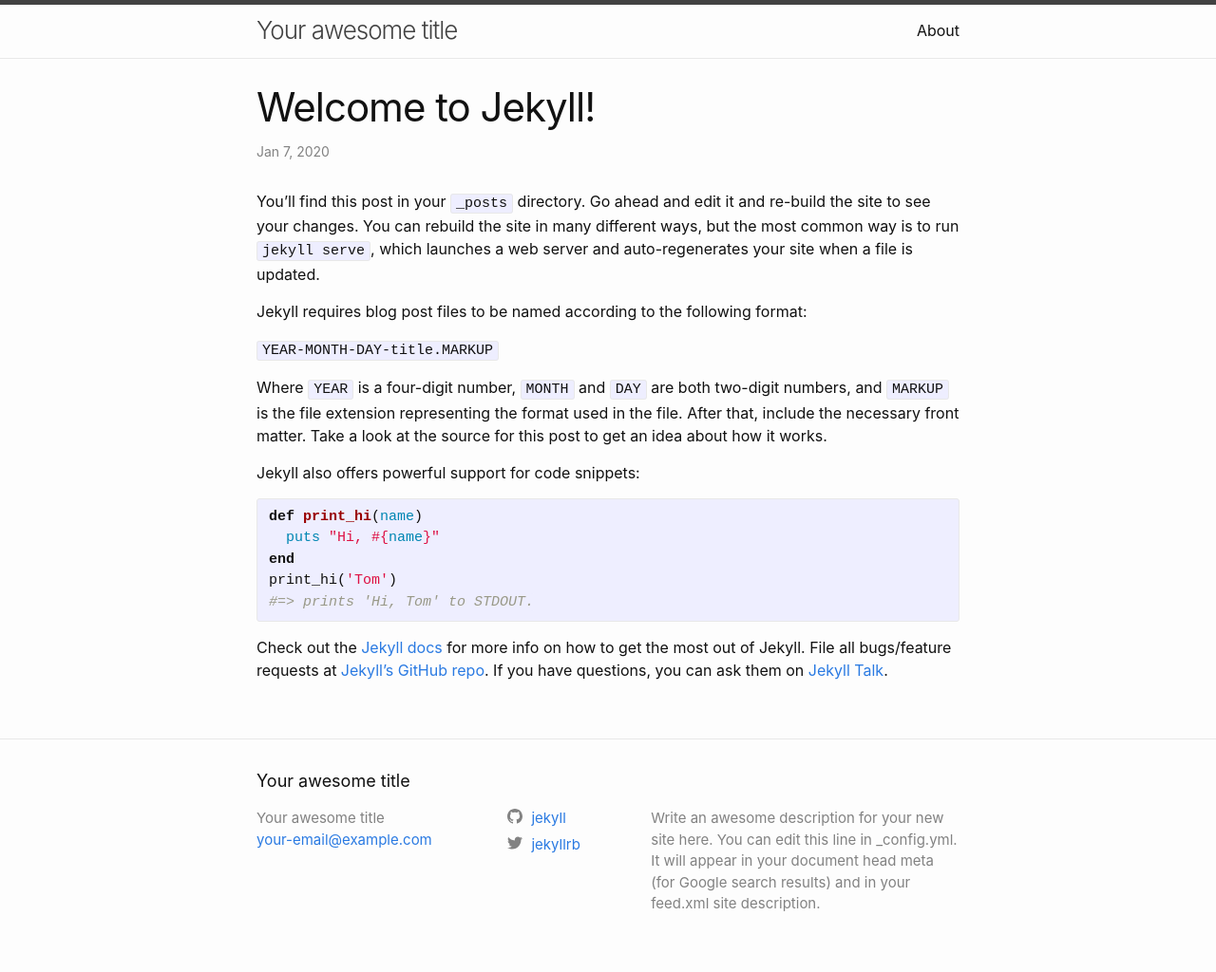
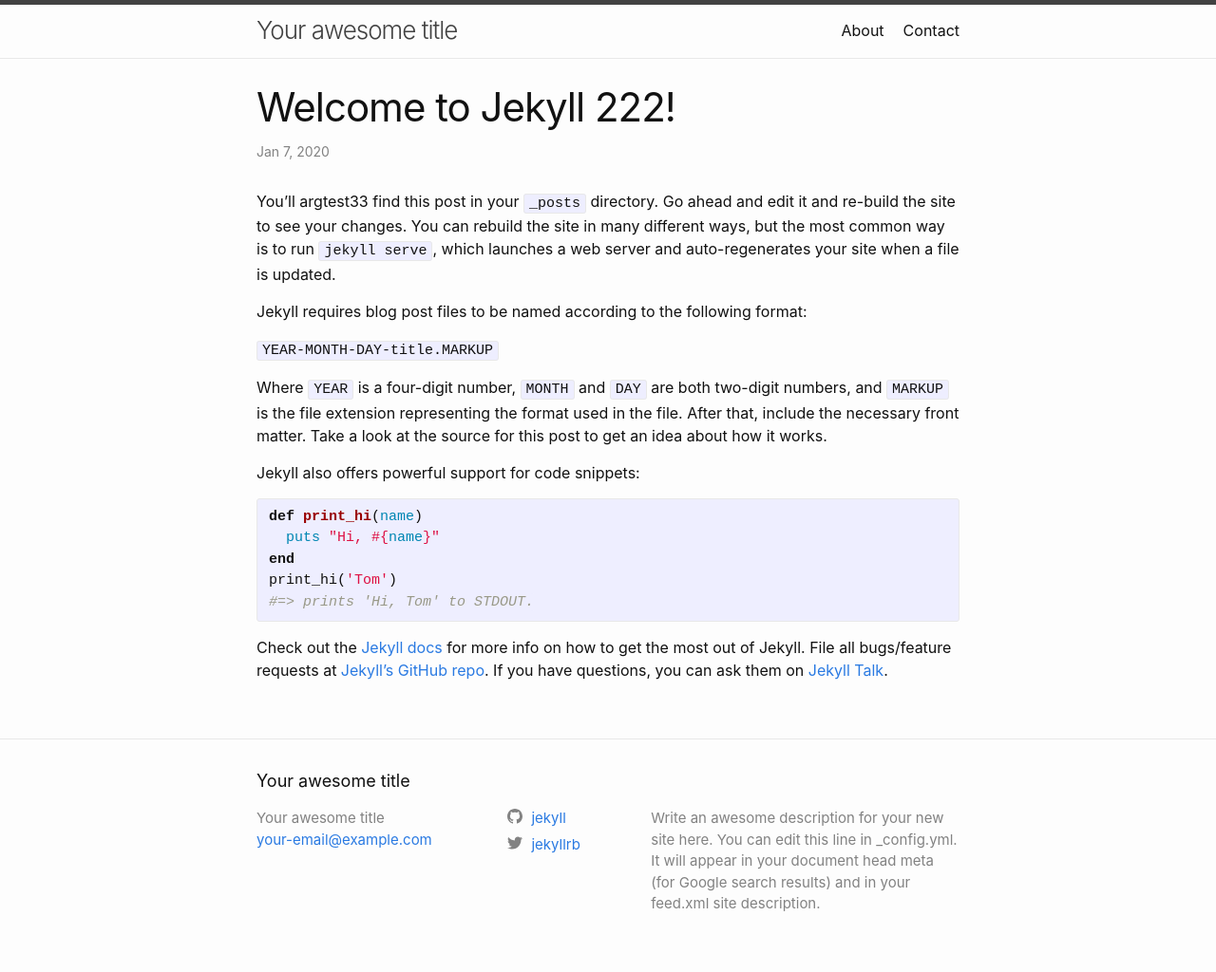
Before and after one commit to wilsonneto-dev/Jekyll_MyBlog, a Jekyll site: the page built from _posts/2020-01-07-welcome-to-jekyll-2.markdown, in a window 1280 px wide. Shown: the whole page at 95% size. Built offline with Jekyll 4.4.1, drawn with Linux system fonts in a browser that asks for light colours.

```diff
--- a/_config.yml
+++ b/_config.yml
@@ -24,7 +24,7 @@ description: >- # this means to ignore newlines until "baseurl:"
   Write an awesome description for your new site here. You can edit this
   line in _config.yml. It will appear in your document head meta (for
   Google search results) and in your feed.xml site description.
-baseurl: "" # the subpath of your site, e.g. /blog
+baseurl: "/SSG_Jekyll_Example" # the subpath of your site, e.g. /blog
 url: "" # the base hostname & protocol for your site, e.g. http://example.com
 twitter_username: jekyllrb
 github_username:  jekyll
@@ -33,6 +33,11 @@ github_username:  jekyll
 theme: minima
 plugins:
   - jekyll-feed
+
+# permalink: /:categories/:year/:month/:day/:title
+# permalink: /:categories/:year/:month/:day/:title
+permalink: /:title
+
 
 # Exclude from processing.
 # The following items will not be processed, by default.
--- a/_layouts/home.html
+++ b/_layouts/home.html
@@ -10,7 +10,7 @@ layout: default
   {{ content }}
 
   {%- if site.posts.size > 0 -%}
-    <h2 class="post-list-heading">Ooopa {{ page.list_title | default: "Posts" }}</h2>
+    <h2 class="post-list-heading">Oo {{ page.list_title | default: "Posts" }}</h2>
     <ul class="post-list">
       {%- for post in site.posts -%}
       <li>
@@ -18,7 +18,7 @@ layout: default
         <span class="post-meta">{{ post.date | date: date_format }}</span>
         <h3>
           <a class="post-link" href="{{ post.url | relative_url }}">
-            {{ post.title | escape }}
+            {{ post.title | escape }} {{post.argtest}}
           </a>
         </h3>
         {%- if site.show_excerpts -%}
--- a/_layouts/post.html
+++ b/_layouts/post.html
@@ -1,27 +1,41 @@
 ---
 layout: default
 ---
-<article class="post h-entry" itemscope itemtype="http://schema.org/BlogPosting">
 
+<article
+  class="post h-entry"
+  itemscope
+  itemtype="http://schema.org/BlogPosting"
+>
   <header class="post-header">
-    <h1 class="post-title p-name" itemprop="name headline">{{ page.title | escape }}</h1>
+    <h1 class="post-title p-name" itemprop="name headline">
+      {{ page.title | escape }}
+    </h1>
     <p class="post-meta">
-      <time class="dt-published" datetime="{{ page.date | date_to_xmlschema }}" itemprop="datePublished">
-        {%- assign date_format = site.minima.date_format | default: "%b %-d, %Y" -%}
-        {{ page.date | date: date_format }}
+      <time
+        class="dt-published"
+        datetime="{{ page.date | date_to_xmlschema }}"
+        itemprop="datePublished"
+      >
+        {%- assign date_format = site.minima.date_format | default: "%b %-d, %Y"
+        -%} {{ page.date | date: date_format }}
       </time>
-      {%- if page.author -%}
-        • <span itemprop="author" itemscope itemtype="http://schema.org/Person"><span class="p-author h-card" itemprop="name">{{ page.author }}</span></span>
-      {%- endif -%}</p>
+      {%- if page.author -%} •
+      <span itemprop="author" itemscope itemtype="http://schema.org/Person"
+        ><span class="p-author h-card" itemprop="name"
+          >{{ page.author }}</span
+        ></span
+      >
+      {%- endif -%}
+    </p>
   </header>
 
   <div class="post-content e-content" itemprop="articleBody">
     {{ content }}
   </div>
 
-  {%- if site.disqus.shortname -%}
-    {%- include disqus_comments.html -%}
-  {%- endif -%}
+  {%- if site.disqus.shortname -%} {%- include disqus_comments.html -%} {%-
+  endif -%}
 
   <a class="u-url" href="{{ page.url | relative_url }}" hidden></a>
 </article>
--- a/_posts/2020-01-07-welcome-to-jekyll.markdown
+++ b/_posts/2020-01-07-welcome-to-jekyll-2.markdown
@@ -1,10 +1,11 @@
 ---
 layout: post
-title:  "Welcome to Jekyll!"
+title:  "Welcome to Jekyll 222!"
 date:   2020-01-07 11:05:51 -0300
 categories: jekyll update
+argtest:  "argtest33"
 ---
-You’ll find this post in your `_posts` directory. Go ahead and edit it and re-build the site to see your changes. You can rebuild the site in many different ways, but the most common way is to run `jekyll serve`, which launches a web server and auto-regenerates your site when a file is updated.
+You’ll {{page.argtest}} find this post in your `_posts` directory. Go ahead and edit it and re-build the site to see your changes. You can rebuild the site in many different ways, but the most common way is to run `jekyll serve`, which launches a web server and auto-regenerates your site when a file is updated.
 
 Jekyll requires blog post files to be named according to the following format:
 
```
Also changed, not shown: _posts/2020-01-07-welcome-to-jekyll copy.markdown (added, +30 -0 lines), _posts/novo-p.markdown (added, +9 -0 lines), _posts/testee.markdown (added, +30 -0 lines), contato.markdown (added, +7 -0 lines), .notes.txt.
